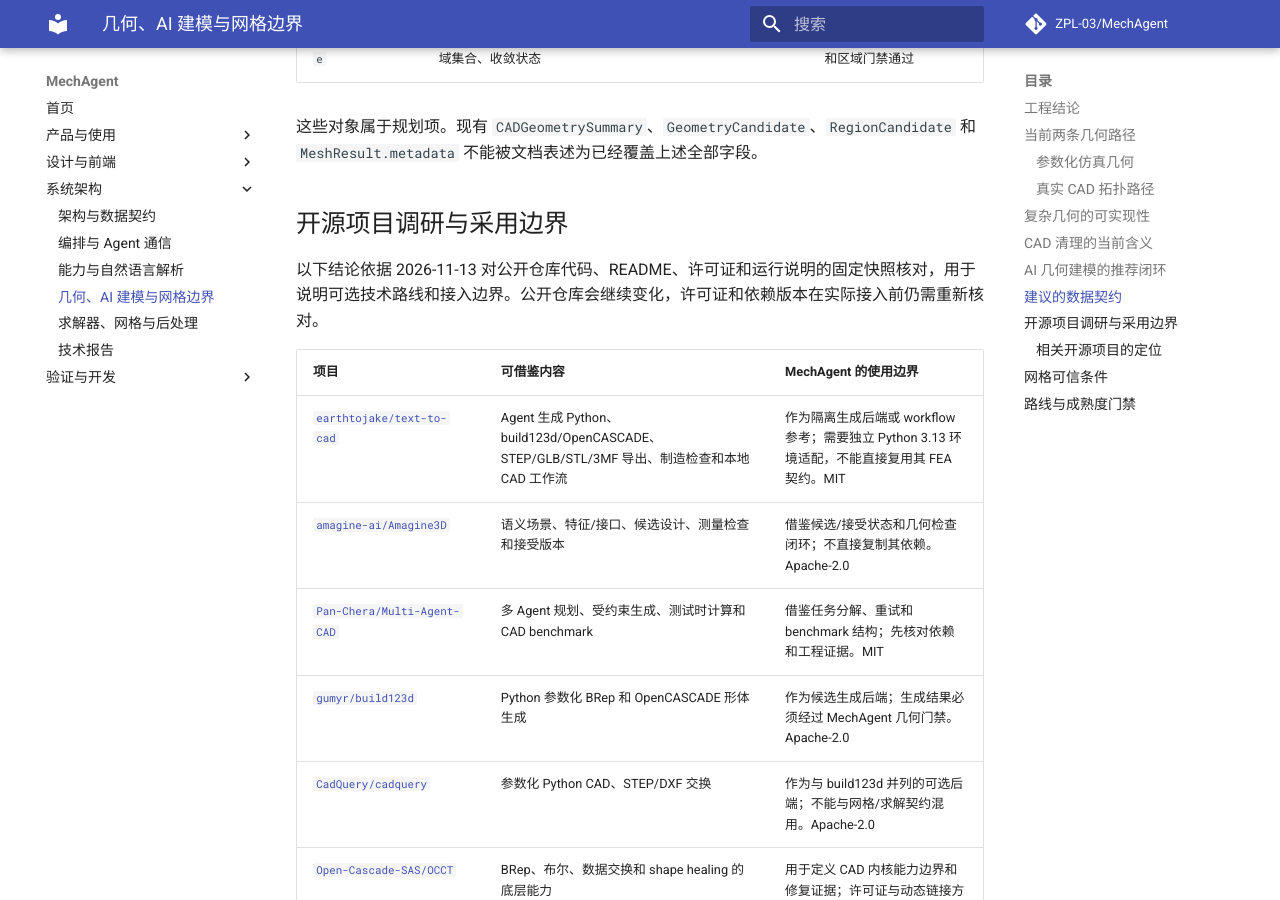
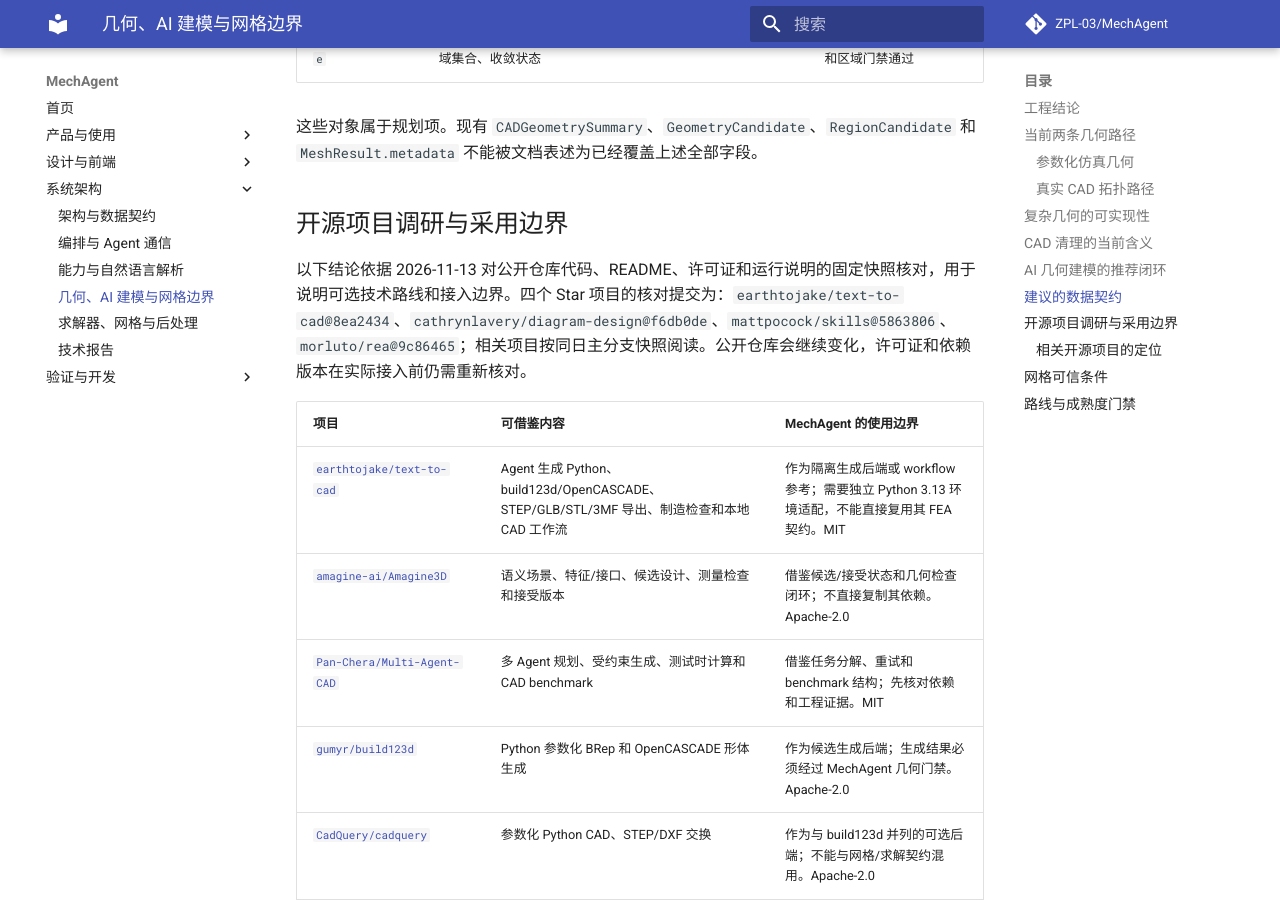
Before and after one commit to ZPL-03/MechAgent, an MkDocs documentation site: the page built from docs/geometry_ai.md, in a window 1280 px wide and 900 px high, scrolled down 3693 px. Built offline with MkDocs 1.6.1 and Material for MkDocs 9.7.7, drawn with Linux system fonts in a browser that asks for light colours; comment, search, counter and statistics services are not loaded.

Commit message:
Record CAD evidence provenance

```diff
--- a/docs/geometry_ai.md
+++ b/docs/geometry_ai.md
@@ -92,7 +92,7 @@
 
 ## 开源项目调研与采用边界
 
-以下结论依据 2026-11-13 对公开仓库代码、README、许可证和运行说明的固定快照核对，用于说明可选技术路线和接入边界。公开仓库会继续变化，许可证和依赖版本在实际接入前仍需重新核对。
+以下结论依据 2026-11-13 对公开仓库代码、README、许可证和运行说明的固定快照核对，用于说明可选技术路线和接入边界。四个 Star 项目的核对提交为：`earthtojake/text-to-cad@8ea2434`、`cathrynlavery/diagram-design@f6db0de`、`mattpocock/skills@5863806`、`morluto/rea@9c86465`；相关项目按同日主分支快照阅读。公开仓库会继续变化，许可证和依赖版本在实际接入前仍需重新核对。
 
 | 项目 | 可借鉴内容 | MechAgent 的使用边界 |
 | --- | --- | --- |
```
Also changed, not shown: docs/validation.md (+1 -1 lines), 1 other file.
